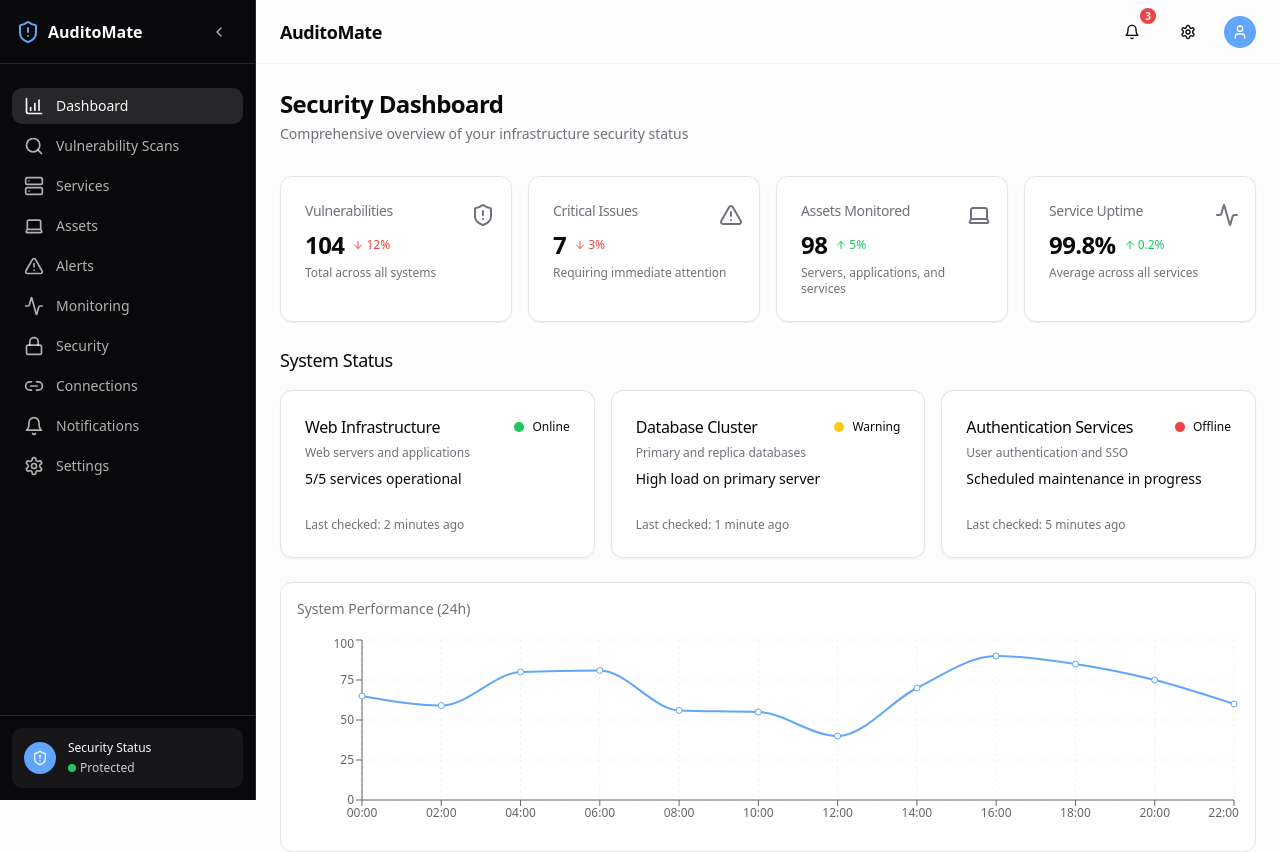
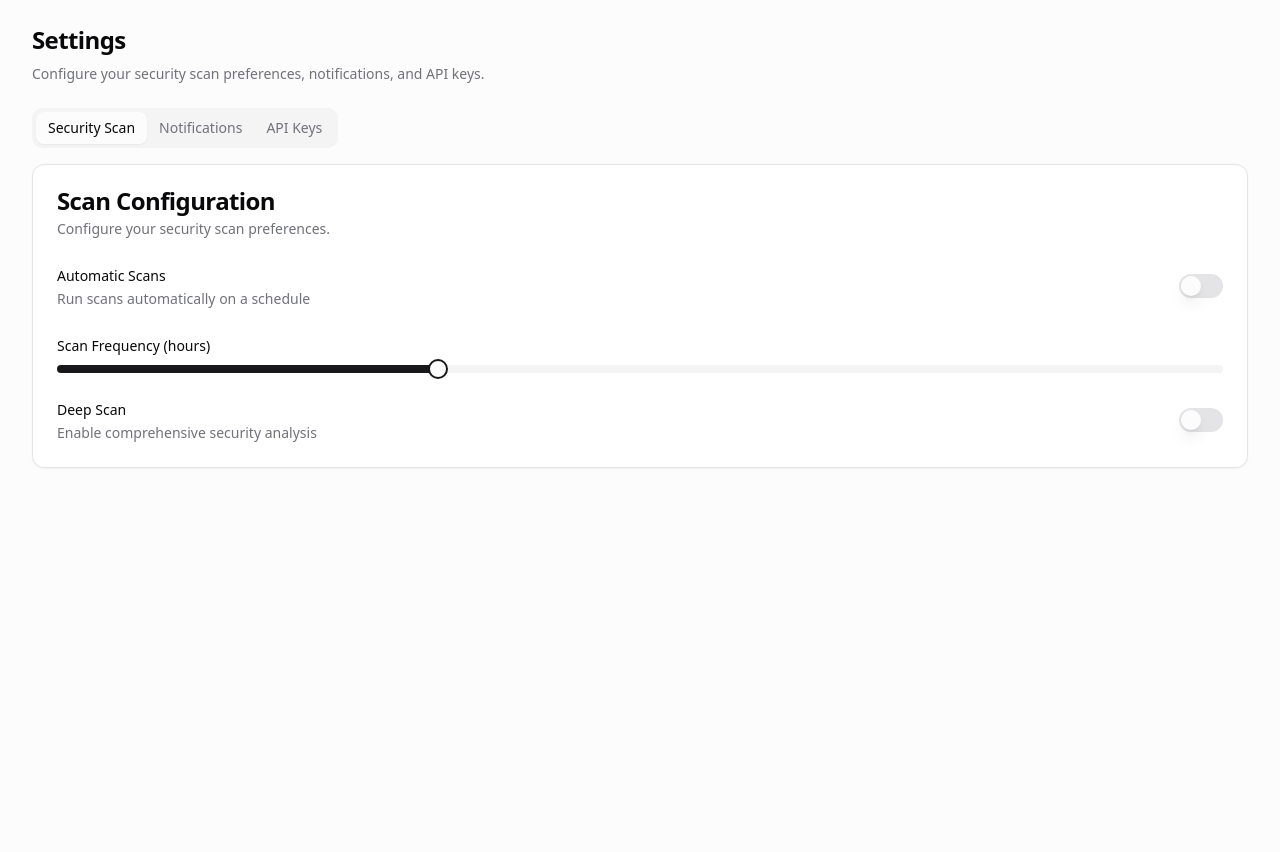
Before and after one commit to cyber-serafim/auditomate-dashboard, a React (Vite) app: page /settings in a window 1280 px wide. Shown: the top 852 px of the page. After the commit the page ends 800 px from the top, so only its background shows below. Built offline with nearby package versions, Linux system fonts and the light colour scheme.

Commit message:
feat: Add settings page
Implement a settings page with security scan preferences, notification settings, and API key configuration.

```diff
--- a/src/App.tsx
+++ b/src/App.tsx
@@ -1,4 +1,3 @@
-
 import { Toaster } from "@/components/ui/toaster";
 import { Toaster as Sonner } from "@/components/ui/sonner";
 import { TooltipProvider } from "@/components/ui/tooltip";
@@ -7,6 +6,7 @@ import { BrowserRouter, Routes, Route } from "react-router-dom";
 import Index from "./pages/Index";
 import NotFound from "./pages/NotFound";
 import ErrorBoundary from "./components/ErrorBoundary";
+import Settings from "./pages/Settings";
 
 const queryClient = new QueryClient({
   defaultOptions: {
@@ -71,7 +71,7 @@ const App = () => (
           } />
           <Route path="/settings" element={
             <ErrorBoundary componentName="Settings">
-              <Index />
+              <Settings />
             </ErrorBoundary>
           } />
           <Route path="*" element={<NotFound />} />
--- /dev/null
+++ b/src/components/settings/ApiSettings.tsx
@@ -0,0 +1,56 @@
+
+import { Card, CardContent, CardDescription, CardHeader, CardTitle } from "@/components/ui/card";
+import { Label } from "@/components/ui/label";
+import { Input } from "@/components/ui/input";
+import { Button } from "@/components/ui/button";
+import { EyeIcon, EyeOffIcon } from "lucide-react";
+import { useState } from "react";
+
+export const ApiSettings = () => {
+  const [showKeys, setShowKeys] = useState(false);
+
+  return (
+    <div className="grid gap-4">
+      <Card>
+        <CardHeader>
+          <CardTitle>API Configuration</CardTitle>
+          <CardDescription>Manage your API keys for external services.</CardDescription>
+        </CardHeader>
+        <CardContent className="space-y-6">
+          <div className="space-y-4">
+            <div className="space-y-2">
+              <div className="flex items-center justify-between">
+                <Label htmlFor="telegram-api">Telegram Bot API Key</Label>
+                <Button
+                  variant="ghost"
+                  size="icon"
+                  onClick={() => setShowKeys(!showKeys)}
+                >
+                  {showKeys ? (
+                    <EyeOffIcon className="h-4 w-4" />
+                  ) : (
+                    <EyeIcon className="h-4 w-4" />
+                  )}
+                </Button>
+              </div>
+              <Input
+                id="telegram-api"
+                type={showKeys ? "text" : "password"}
+                placeholder="Enter your Telegram Bot API key"
+              />
+            </div>
+
+            <div className="space-y-2">
+              <Label htmlFor="custom-api">Custom Integration API Key</Label>
+              <Input
+                id="custom-api"
+                type={showKeys ? "text" : "password"}
+                placeholder="Enter your custom integration API key"
+              />
+            </div>
+          </div>
+        </CardContent>
+      </Card>
+    </div>
+  );
+};
--- /dev/null
+++ b/src/components/settings/NotificationSettings.tsx
@@ -0,0 +1,45 @@
+
+import { Card, CardContent, CardDescription, CardHeader, CardTitle } from "@/components/ui/card";
+import { Switch } from "@/components/ui/switch";
+import { Label } from "@/components/ui/label";
+import { Input } from "@/components/ui/input";
+
+export const NotificationSettings = () => {
+  return (
+    <div className="grid gap-4">
+      <Card>
+        <CardHeader>
+          <CardTitle>Notification Preferences</CardTitle>
+          <CardDescription>Configure how you want to receive alerts and notifications.</CardDescription>
+        </CardHeader>
+        <CardContent className="space-y-6">
+          <div className="flex items-center justify-between">
+            <div className="space-y-0.5">
+              <Label>Email Notifications</Label>
+              <p className="text-sm text-muted-foreground">Receive security alerts via email</p>
+            </div>
+            <Switch />
+          </div>
+
+          <div className="space-y-2">
+            <Label htmlFor="email">Email Address</Label>
+            <Input id="email" type="email" placeholder="Enter your email" />
+          </div>
+
+          <div className="flex items-center justify-between">
+            <div className="space-y-0.5">
+              <Label>Telegram Notifications</Label>
+              <p className="text-sm text-muted-foreground">Receive alerts via Telegram</p>
+            </div>
+            <Switch />
+          </div>
+
+          <div className="space-y-2">
+            <Label htmlFor="telegram">Telegram Chat ID</Label>
+            <Input id="telegram" placeholder="Enter your Telegram Chat ID" />
+          </div>
+        </CardContent>
+      </Card>
+    </div>
+  );
+};
--- /dev/null
+++ b/src/components/settings/ScanSettings.tsx
@@ -0,0 +1,44 @@
+
+import { Card, CardContent, CardDescription, CardHeader, CardTitle } from "@/components/ui/card";
+import { Switch } from "@/components/ui/switch";
+import { Label } from "@/components/ui/label";
+import { Slider } from "@/components/ui/slider";
+
+export const ScanSettings = () => {
+  return (
+    <div className="grid gap-4">
+      <Card>
+        <CardHeader>
+          <CardTitle>Scan Configuration</CardTitle>
+          <CardDescription>Configure your security scan preferences.</CardDescription>
+        </CardHeader>
+        <CardContent className="space-y-6">
+          <div className="flex items-center justify-between">
+            <div className="space-y-0.5">
+              <Label>Automatic Scans</Label>
+              <p className="text-sm text-muted-foreground">Run scans automatically on a schedule</p>
+            </div>
+            <Switch />
+          </div>
+
+          <div className="space-y-4">
+            <div className="space-y-2">
+              <Label>Scan Frequency (hours)</Label>
+              <Slider defaultValue={[24]} max={72} min={1} step={1} />
+            </div>
+          </div>
+
+          <div className="space-y-4">
+            <div className="flex items-center justify-between">
+              <div className="space-y-0.5">
+                <Label>Deep Scan</Label>
+                <p className="text-sm text-muted-foreground">Enable comprehensive security analysis</p>
+              </div>
+              <Switch />
+            </div>
+          </div>
+        </CardContent>
+      </Card>
+    </div>
+  );
+};
--- /dev/null
+++ b/src/pages/Settings.tsx
@@ -0,0 +1,41 @@
+
+import React from 'react';
+import { Tabs, TabsContent, TabsList, TabsTrigger } from "@/components/ui/tabs";
+import { ScanSettings } from '@/components/settings/ScanSettings';
+import { NotificationSettings } from '@/components/settings/NotificationSettings';
+import { ApiSettings } from '@/components/settings/ApiSettings';
+
+const Settings = () => {
+  return (
+    <div className="container py-6 space-y-6">
+      <div className="flex flex-col gap-2">
+        <h1 className="text-2xl font-semibold tracking-tight">Settings</h1>
+        <p className="text-sm text-muted-foreground">
+          Configure your security scan preferences, notifications, and API keys.
+        </p>
+      </div>
+
+      <Tabs defaultValue="scan" className="space-y-4">
+        <TabsList>
+          <TabsTrigger value="scan">Security Scan</TabsTrigger>
+          <TabsTrigger value="notifications">Notifications</TabsTrigger>
+          <TabsTrigger value="api">API Keys</TabsTrigger>
+        </TabsList>
+
+        <TabsContent value="scan" className="space-y-4">
+          <ScanSettings />
+        </TabsContent>
+
+        <TabsContent value="notifications" className="space-y-4">
+          <NotificationSettings />
+        </TabsContent>
+
+        <TabsContent value="api" className="space-y-4">
+          <ApiSettings />
+        </TabsContent>
+      </Tabs>
+    </div>
+  );
+};
+
+export default Settings;
```
